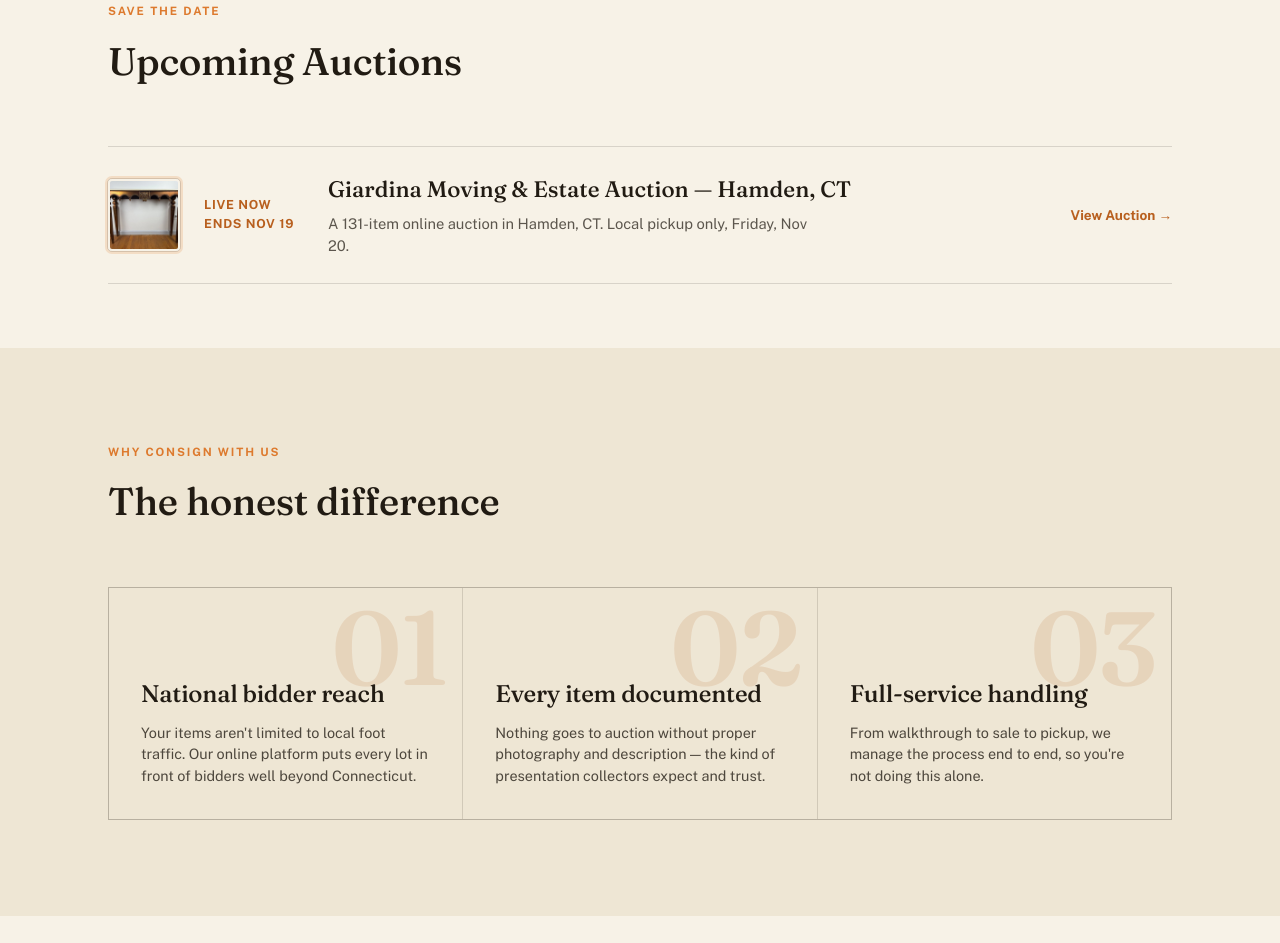
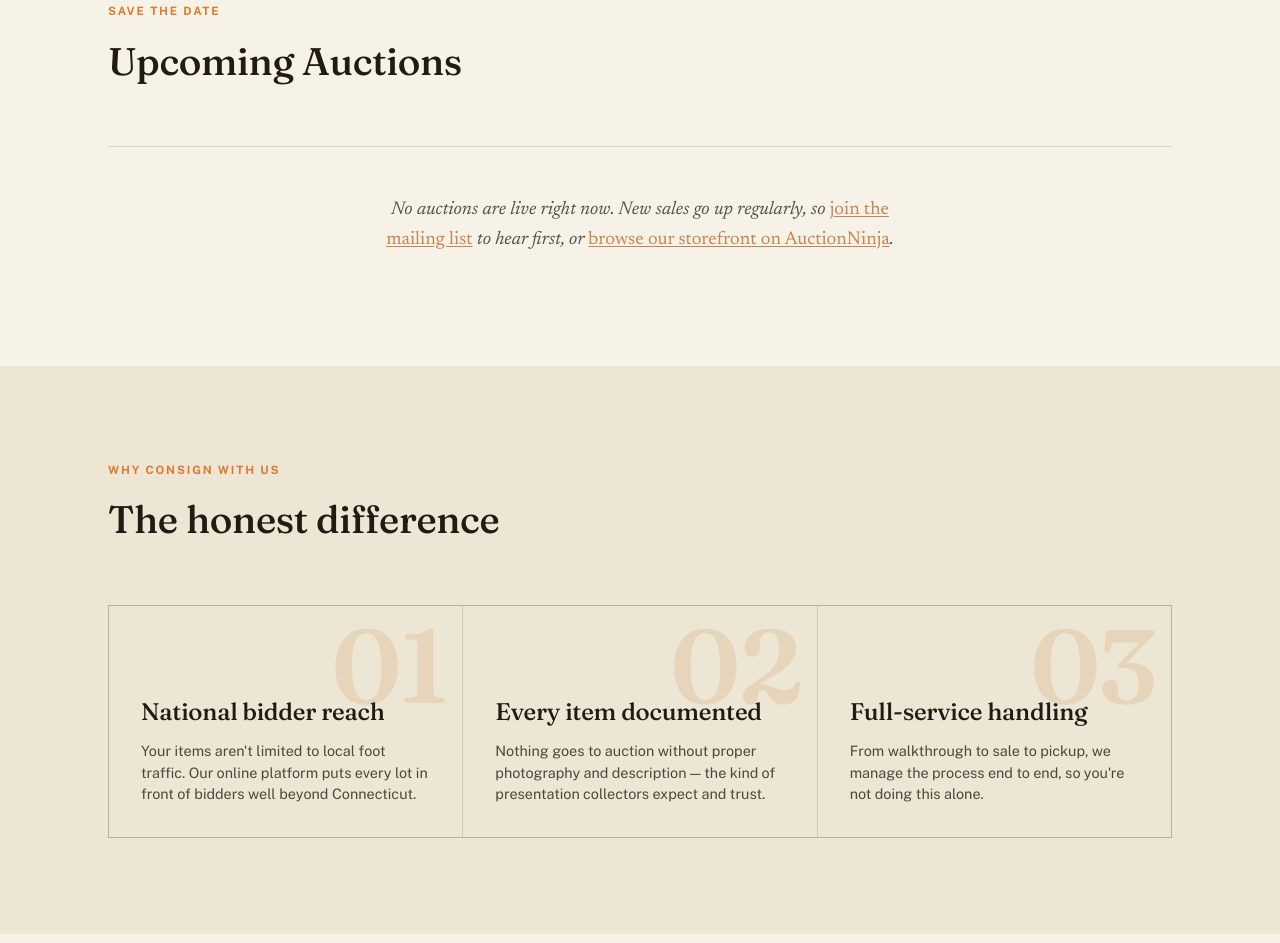
Before and after one commit to HesternAuctions/hestern-site, a plain HTML site: page index.html in a window 1280 px wide. Shown: the part 917-1860 px from the top of the page. Drawn offline with nearby package versions, Linux system fonts and the light colour scheme; no server answers.

Commit message:
Remove ended Giardina auction; restore empty-state message
Co-Authored-By: Claude Sonnet 5.5 <noreply@anthropic.com>
Claude-Session: https://claude.ai/code/session_01Kqaxz45Ce3QcR4CswPav91

```diff
--- a/index.html
+++ b/index.html
@@ -544,17 +544,7 @@ src="https://www.facebook.com/tr?id=1316789500226667&ev=PageView&noscript=1"
       <div class="eyebrow">Save the Date</div>
       <h2 class="display">Upcoming Auctions</h2>
     </div>
-    <div class="lots">
-      <a class="lot has-thumb" href="https://www.auctionninja.com/the-pickers-alley/sales/details/giardina-1989.html" target="_blank" rel="noopener">
-        <img class="lot-thumb" src="assets/lot-hamden-giardina.jpg" alt="Carved gilt console table with marble top, featured item in this auction">
-        <div class="lot-date">Live Now<br>Ends Nov 19</div>
-        <div>
-          <div class="lot-title display">Giardina Moving &amp; Estate Auction — Hamden, CT</div>
-          <div class="lot-desc">A 131-item online auction in Hamden, CT. Local pickup only, Friday, Nov 20.</div>
-        </div>
-        <div class="lot-cta">View Auction →</div>
-      </a>
-    </div>
+    <div class="empty-auctions"><p>No auctions are live right now. New sales go up regularly, so <a href="https://docs.google.com/forms/d/1ByZfHxPhG-I8BXgWEmDo8ZT7Ec9nNxWlXTU7X0h5jGM/viewform" target="_blank" rel="noopener">join the mailing list</a> to hear first, or <a href="https://www.auctionninja.com/clearinghouseestatesales/" target="_blank" rel="noopener">browse our storefront on AuctionNinja</a>.</p></div>
   </div>
 </section>
 
```
Also changed, not shown: assets/lot-hamden-giardina.jpg (deleted).
